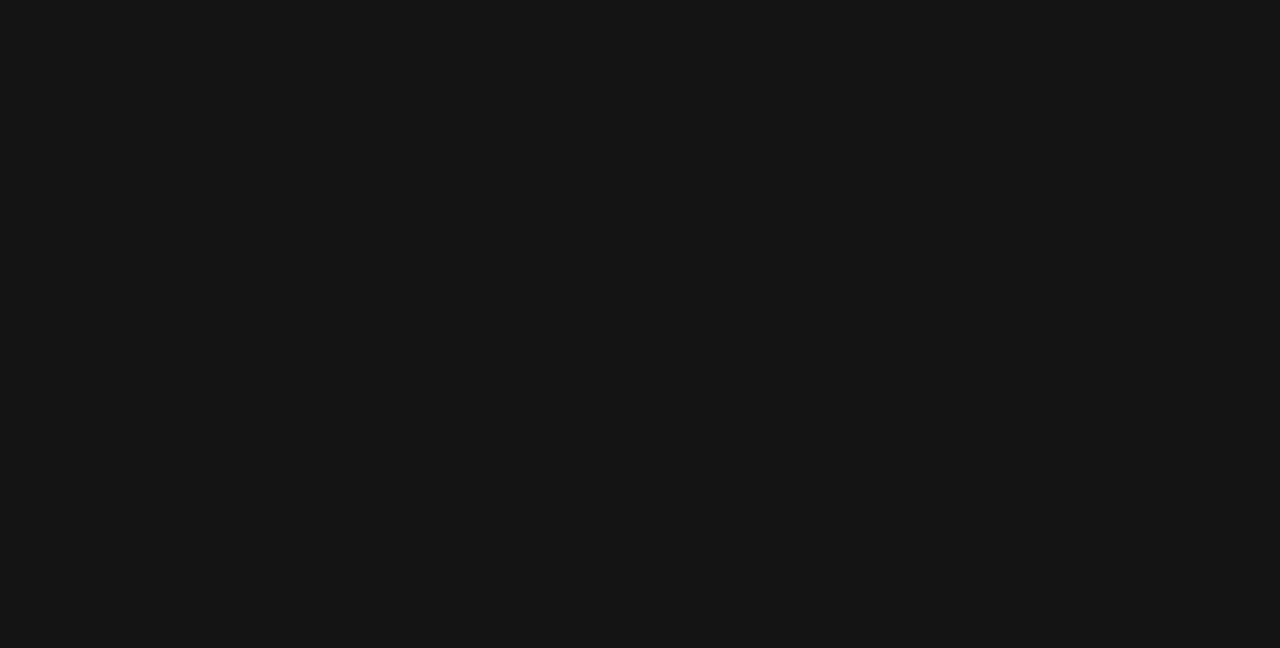
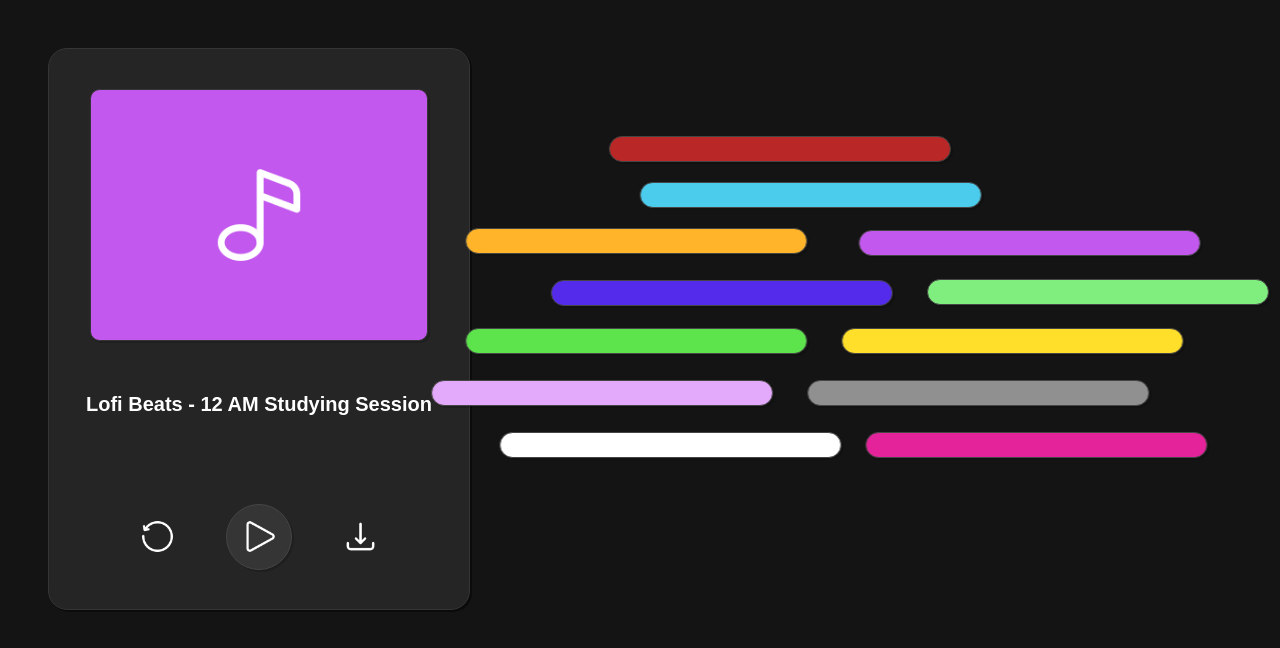
Before and after one commit to DevDario/Chill-music, a React (Create React App) app: page / in a window 1280 px wide. Shown: the top 648 px of the page. Built offline with nearby package versions, Linux system fonts and the light colour scheme.

Commit message:
styled and modified MusicFlow and MusicPlayer components

```diff
--- a/src/App.js
+++ b/src/App.js
@@ -1,8 +1,75 @@
 import MusicPlayer from "./components/MusicPlayer";
+import MusicFlow from "./components/MusicFlow";
 
 function App() {
   return (
     <div className="App">
+        <MusicPlayer />
+
+          <div className="aside">
+              <ul>
+                <li id="flow1">
+                  <MusicFlow
+                  color="#b92727"
+                  />
+                </li>
+                <li id="flow2">
+                  <MusicFlow
+                  color="#4bccec"
+                  />
+                </li>
+                <li id="flow3">
+                  <MusicFlow
+                  color="#ffb42a"
+                  />
+                </li>
+                <li id="flow4">
+                  <MusicFlow
+                  color="#c358ee"
+                  />
+                </li>
+                <li id="flow5">
+                  <MusicFlow
+                  color="#542beb"
+                  />
+                </li>
+                <li id="flow6">
+                  <MusicFlow
+                  color="#7fee7f"
+                  />
+                </li>
+                <li id="flow7">
+                  <MusicFlow
+                  color="#5de44c"
+                  />
+                </li>
+                <li id="flow8">
+                  <MusicFlow
+                  color="#ffdf2a"
+                  />
+                </li>
+                <li id="flow9">
+                  <MusicFlow
+                  color="#e3a9fa"
+                  />
+                </li>
+                <li id="flow10">
+                  <MusicFlow
+                  color="#909090"
+                  />
+                </li>
+                <li id="flow11">
+                  <MusicFlow
+                  color="#fff"
+                  />
+                </li>
+                <li id="flow12">
+                  <MusicFlow
+                  color="#e4239a"
+                  />
+                </li>
+              </ul>
+          </div>
     </div>
   );
 }
--- a/src/App.scss
+++ b/src/App.scss
@@ -0,0 +1,195 @@
+$dark-color:#141414;
+$light-color:#ffffff;
+$border-color:#353535;
+$card-color:#252525;
+$purple:#c358ee;
+/*
+$light-purple:#e3a9fa;
+$yellow-color:#ffdf2a;
+$orange:#ffb42a;
+$red:#b92727;
+$light-blue:#4bccec;
+$blue:#542beb;
+$green:#5de44c;
+$light-green:#7fee7f;
+$grey:#909090;
+$white:#fff;
+$pink:#e4239a;
+*/
+
+@mixin card {
+    width: 420px;
+    height: 560px;
+    border-radius: 1.2rem;
+    background-color: $card-color;
+    border:.8px solid $border-color;
+    box-shadow:2px 2px rgba(8, 8, 8, 0.705);
+}
+
+
+.music-player{
+    position:relative;
+    @include card();
+
+    float:left;
+    display:flex;
+    flex-direction:column;
+    flex-wrap:nowrap;
+
+    .music-preview{
+        display:flex;
+        flex-direction:column;
+        justify-content: center;
+        align-self:center;
+        background-color:$purple ;
+        width: 80%;
+        height: 250px;
+        border-radius: .60rem;
+        border:.8px solid $border-color;
+        box-shadow:2px 2px rgba(8, 8, 8, 0.192);
+        margin:40px auto 25px auto;
+
+        img{
+            width:110px;
+            height:110px;
+            align-self:center;
+        }
+    }
+
+    .music-info{
+        display:flex;
+        flex-direction:column;
+        align-self:center;
+
+        h4{
+            color:$light-color;
+            font-size: 20px;
+        }
+    }
+
+    .player-controls{
+        position:absolute;
+        bottom: 7%;
+        display:flex;
+        flex-direction:row;
+        justify-content: space-between;
+        gap:50px;
+        align-self:center;
+
+        img{
+            width: 37px;
+            height: 37px;
+            cursor:pointer;
+            align-self:center;
+            align-content:center;
+        }
+
+        .play-button{
+            display:flex;
+            flex-direction:column;
+            justify-content: center;
+            background-color: $border-color;
+            border:.60px solid #454545;
+            box-shadow:2px 2px rgba(8, 8, 8, 0.192);
+            width: 64px;
+            height: 64px;
+            border-radius: 100%;
+            align-content:center;
+        }
+    }
+}
+
+
+.App{
+    display:flex;
+    flex-direction: row;
+    justify-content: space-between;
+}
+.aside{
+    position:absolute;
+    display:flex;
+    flex-direction:column;
+    right:5%;
+    top:15%;
+
+    .music-flow{
+        animation:flowAnimation 3s ease infinite;
+    }
+
+    ul{
+        list-style:none;
+
+        li{
+            margin-bottom: 20px;
+        }
+
+        #flow1{
+            transform:translateX(-78%);
+        }
+
+        #flow2{
+            transform:translateX(-69%);
+        }
+
+        #flow3{
+            transform:translateX(-120%);
+        }
+
+        #flow4{
+            transform:translate(-5%,-44px);
+        }
+
+        #flow5{
+            transform:translate(-95%,-40px);
+        }
+
+        #flow6{
+            transform:translate(15%,-87px);
+        }
+
+        #flow7{
+            transform:translate(-120%,-84px);
+        }
+
+        #flow8{
+            transform:translate(-10%,-130px);
+        }
+
+        #flow9{
+            transform:translate(-130%,-124px);
+        }
+
+        #flow10{
+            transform:translate(-20%,-170px);
+        }
+
+        #flow11{
+            transform:translate(-110%,-164px);
+        }
+
+        #flow12{
+            transform:translate(-3%,-210px);
+        }
+
+
+    }
+}
+
+@keyframes flowAnimation {
+    0%{
+        transition:all 3s ease;
+        transform:translateX(2px);
+    }
+
+    50%{
+        transition:all 3s ease;
+        transform:translateX(-2px);
+
+    }
+
+    100%{
+        transition:all 3s ease;
+        transform:translateX(2px);
+    }
+
+}
--- a/src/components/MusicFlow.js
+++ b/src/components/MusicFlow.js
@@ -1,10 +1,14 @@
 import PropTypes from 'prop-types'
 
-const MusicFlow = ({color, width}) =>{
+const MusicFlow = ({color, width,height}) =>{
 
     const MusicFlowStyle = {
         backgroundColor: color,
-        width: width
+        width: width,
+        height: height,
+        borderRadius: "100px",
+        border:".60px solid #454545",
+        boxShadow: "2px 2px rgba(8, 8, 8, 0.192)"
     }
 
     return(
@@ -15,12 +19,14 @@ const MusicFlow = ({color, width}) =>{
 
 MusicFlow.propTypes = {
     width: PropTypes.string,
-    color: PropTypes.string.isRequired
+    color: PropTypes.string.isRequired,
+    height: PropTypes.string
 }
 
 MusicFlow.defaultProps = {
-    width: "120px",
-    color: "#ffffff"
+    width: "340px",
+    color: "#ffffff",
+    height: "24px"
 }
 
 export default MusicFlow
--- a/src/components/MusicPlayer.js
+++ b/src/components/MusicPlayer.js
@@ -1,27 +1,30 @@
 import PropTypes from 'prop-types'
+import  '../App.scss'
 import musicNote from '../assets/music-icon.png'
 import download from '../assets/download-white.png'
 import replay from '../assets/replay-white.png'
 import play from '../assets/play-white.png'
+import audio from '../assets/music/music.mp3'
 
 const MusicPlayer = ({image, alt, title, replayIcon, replayAlt, replayTitle, downloadIcon, downloadAlt, downloadTitle, playIcon, playAlt, playTitle}) =>{
     return(
         <div className="music-player">
             <div className="music-preview">
                 <img src={image} alt={alt} title={title} />
+                <audio id="music"  src={audio}></audio>
             </div>
             <div className="music-info">
                 <h4>Lofi Beats - 12 AM Studying Session</h4>
             </div>
 
             <div className="player-controls">
-                <img className="replay-icon" src={replayIcon} alt={replayAlt} title={replayTitle}/>
+                <img id="repeat" className="replay-icon" src={replayIcon} alt={replayAlt} title={replayTitle}/>
 
                 <div className="play-button">
-                <img className="play-icon" src={playIcon} alt={playAlt} title={playTitle}/>
+                <img id="play" className="play-icon" src={playIcon} alt={playAlt} title={playTitle}/>
                 </div>
 
-                <img className="download-icon" src={downloadIcon} alt={downloadAlt} title={downloadTitle}/>
+                <img id="download" className="download-icon" src={downloadIcon} alt={downloadAlt} title={downloadTitle}/>
             </div>
         </div>
     )
--- a/src/index.scss
+++ b/src/index.scss
@@ -1,16 +1,3 @@
-$dark-color:#141414;
-$light-color:#ffffff;
-$border-color:#353535;
-$card-color:#252525;
-
-@mixin card {
-    width: 320px;
-    height: 560px;
-    border-radius: 1.2rem;
-    background-color: $card-color;
-    border:1px solid $border-color;
-    box-shadow:2px 2px rgba(255,255,255,0.120);
-}
 
 body{
     margin: 0;
@@ -18,5 +5,5 @@ body{
     box-sizing: border-box;
     font-family: 'Sequel Sans Body', sans-serif, 'Poppins', Poppins;
     scroll-behavior: smooth;
-    background-color: $dark-color;
+    background-color: #141414;
 }
```
Also changed, not shown: 1 other file (tests, documents, lock files or other folders).
